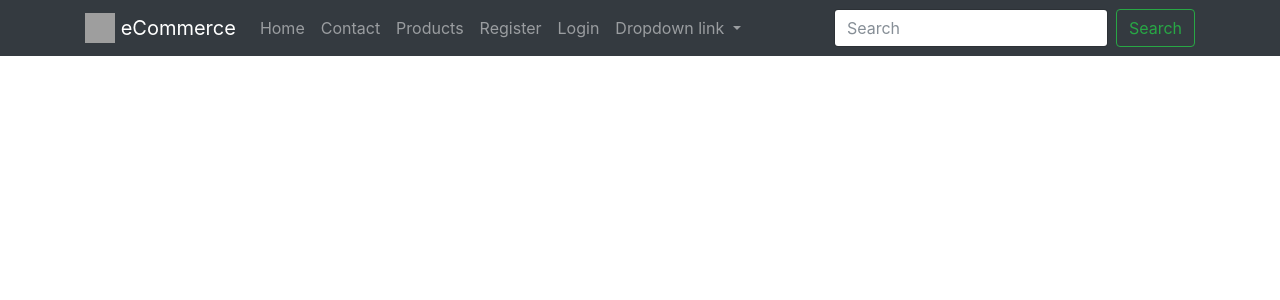
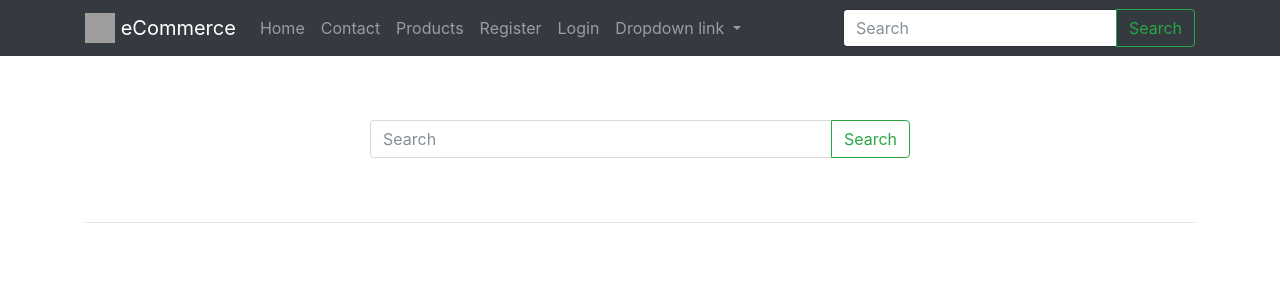
Before and after one commit to cucy/eCommerce11, a Django app: page /search/ in a window 1280 px wide. Shown: the top 300 px of the page. Run offline with Django 3.2, Linux system fonts and the light colour scheme; data comes from the database, SQL or seed files in the repository; some libraries are stand-ins or nearby versions; grey boxes are pictures that could not be loaded.

Commit message:
search form搜索表单

```diff
--- a/apps/search/urls.py
+++ b/apps/search/urls.py
@@ -3,6 +3,6 @@ from django.conf.urls import url
 from .views import (SearchProductView)
 
 urlpatterns = [
-    url(r'^$', SearchProductView.as_view(), name='list'),
+    url(r'^$', SearchProductView.as_view(), name='query'),
 
 ]
--- a/apps/search/views.py
+++ b/apps/search/views.py
@@ -4,7 +4,7 @@ from products.models import Product
 
 
 class SearchProductView(ListView):
-    template_name = 'products/list.html'
+    template_name = 'search/view.html'
 
     def get_queryset(self):
         request = self.request
@@ -13,3 +13,9 @@ class SearchProductView(ListView):
         if query is not None:
             return Product.objects.filter(title__icontains=query)
         return Product.objects.featured()
+
+    def get_context_data(self, **kwargs):
+        context = super(SearchProductView, self).get_context_data(**kwargs)
+        query = self.request.GET.get('q')
+        context['query'] = query
+        return context
--- a/templates/navbar.html
+++ b/templates/navbar.html
@@ -52,10 +52,7 @@
                 </li>
 
             </ul>
-            <form class="form-inline my-2 my-lg-0">
-                <input class="form-control mr-sm-2" type="text" placeholder="Search" aria-label="Search">
-                <button class="btn btn-outline-success my-2 my-sm-0" type="submit">Search</button>
-            </form>
+            {% include 'search/snippets/search-form.html' %}
         </div>
     </div>
 </nav>
--- /dev/null
+++ b/templates/search/snippets/search-form.html
@@ -0,0 +1,9 @@
+<form method='GET' action='{% url "search:query" %}' class="form my-2 my-lg-0">
+    <div class='input-group'>
+        <input class="form-control" type="text" placeholder="Search" name='q' aria-label="Search"
+               value='{{ request.GET.q }}'>
+        <span class='input-group-btn'>
+        <button class="btn btn-outline-success" type="submit">Search</button>
+    </span>
+    </div>
+</form>
--- /dev/null
+++ b/templates/search/view.html
@@ -0,0 +1,49 @@
+{% extends 'base.html' %}
+
+
+{% block content %}
+    <div class="row mb-3">
+        {% if query %}
+            <div class='col-12'>
+                Results for <b>{{ query }}</b>
+                <hr/>
+            </div>
+        {% else %}
+
+            <div class='col-12 col-md-6 mx-auto py-5'>
+                {% include 'search/snippets/search-form.html' %}
+
+            </div>
+            <div class='col-12'>
+                <hr>
+            </div>
+        {% endif %}
+    </div>
+
+
+    <div class="row">
+        {% for obj in object_list %}
+            <div class='col'>
+
+                {% include 'products/snippets/card.html' with instance=obj %}
+
+                {% if forloop.counter|divisibleby:3 %}
+                    </div> </div>
+                    <div class='row'>
+                        <div class='col-12'>
+                            <hr/>
+                        </div>
+                        {% elif forloop.counter|divisibleby:2 %}
+                    </div></div>
+                    <div class='row'>
+                        <div class='col-12'>
+                            <hr/>
+                        </div>
+                        {% else %}
+                    </div>
+                {% endif %}
+
+
+        {% endfor %}
+    </div>
+{% endblock %}
```
